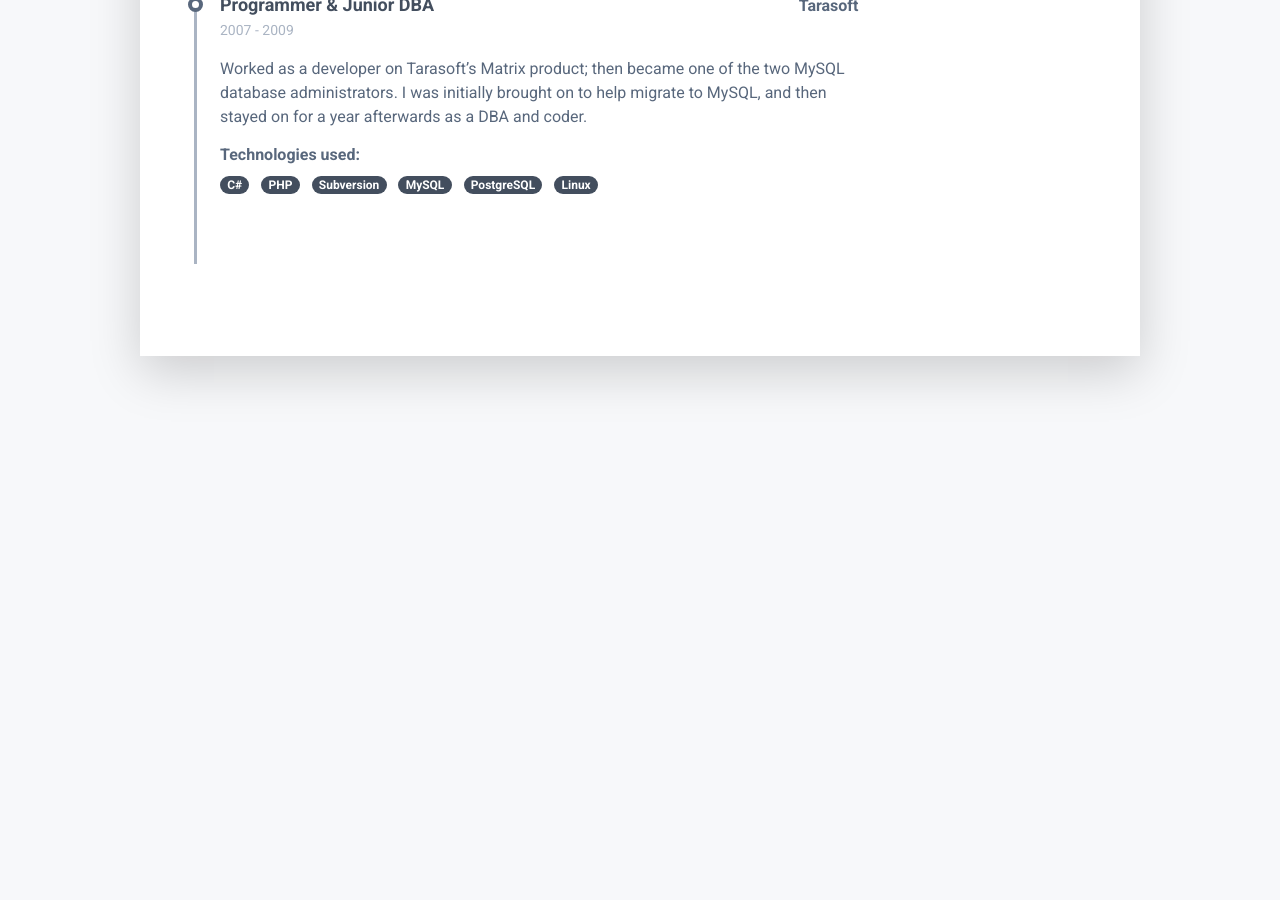
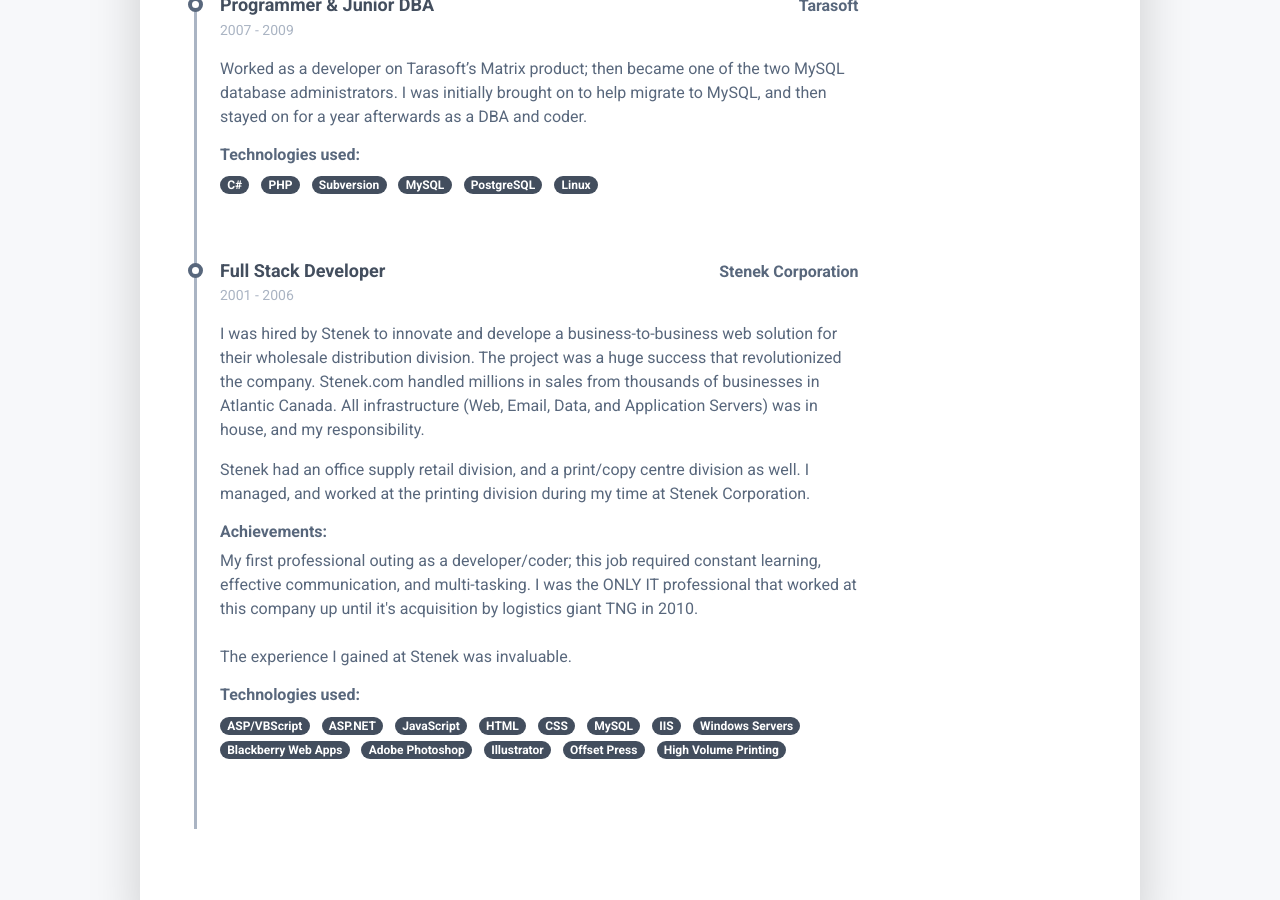
Before and after one commit to mark-arsenault/mark-arsenault.github.io, a Jekyll site: the page built from index.markdown, in a window 1280 px wide and 900 px high, scrolled down 2497 px. Built offline with Jekyll 4.4.1, drawn with Linux system fonts in a browser that asks for light colours; nearby versions of some CDN libraries; before the commit the page ends 2913 px from its top, so only the background shows below that.

Commit message:
edit data yaml

```diff
--- a/_data/data.yml
+++ b/_data/data.yml
@@ -168,6 +168,39 @@ experiences:
       - PostgreSQL
       - Linux
 
+  - role: Full Stack Developer
+    time: 2001 - 2006
+    company: Stenek Corporation
+    details: |
+      I was hired by Stenek to innovate and develope a business-to-business web solution for their
+      wholesale distribution division. The project was a huge success that revolutionized the company.
+      Stenek.com handled millions in sales from thousands of businesses in Atlantic Canada. All
+      infrastructure (Web, Email, Data, and Application Servers) was in house, and my responsibility.
+
+      Stenek had an office supply retail division, and a print/copy centre division as well. I managed,
+      and worked at the printing division during my time at Stenek Corporation.
+    achievements:
+      desc: |
+        My first professional outing as a developer/coder; this job required constant learning, effective
+        communication, and multi-tasking. I was the ONLY IT professional that worked at this company up
+        until it's acquisition by logistics giant TNG in 2010.<br><br>
+
+        The experience I gained at Stenek was invaluable.
+    technologies:
+      - ASP/VBScript
+      - ASP.NET
+      - JavaScript
+      - HTML
+      - CSS
+      - MySQL
+      - IIS
+      - Windows Servers
+      - Blackberry Web Apps
+      - Adobe Photoshop
+      - Illustrator
+      - Offset Press
+      - High Volume Printing
+
 skills:
   - category: Backend
     tools:
```
Also changed, not shown: 1 other file.
